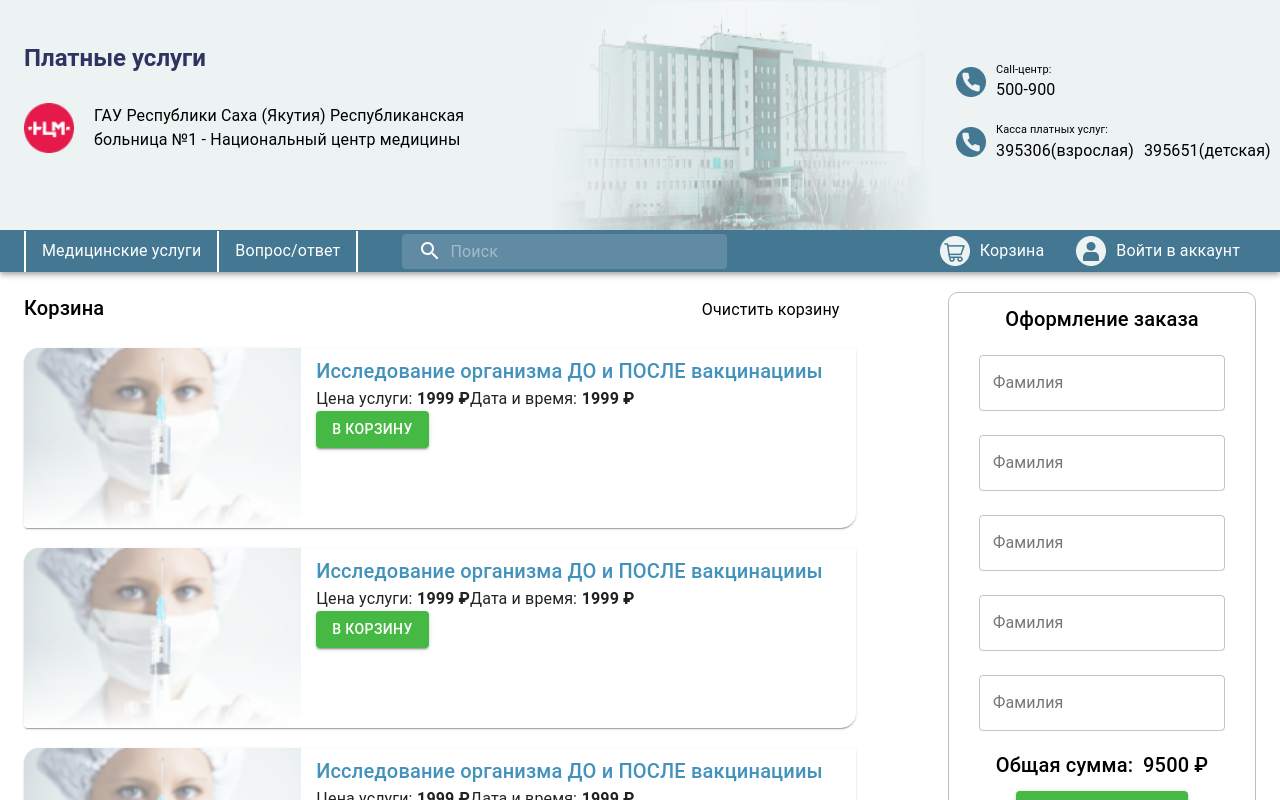
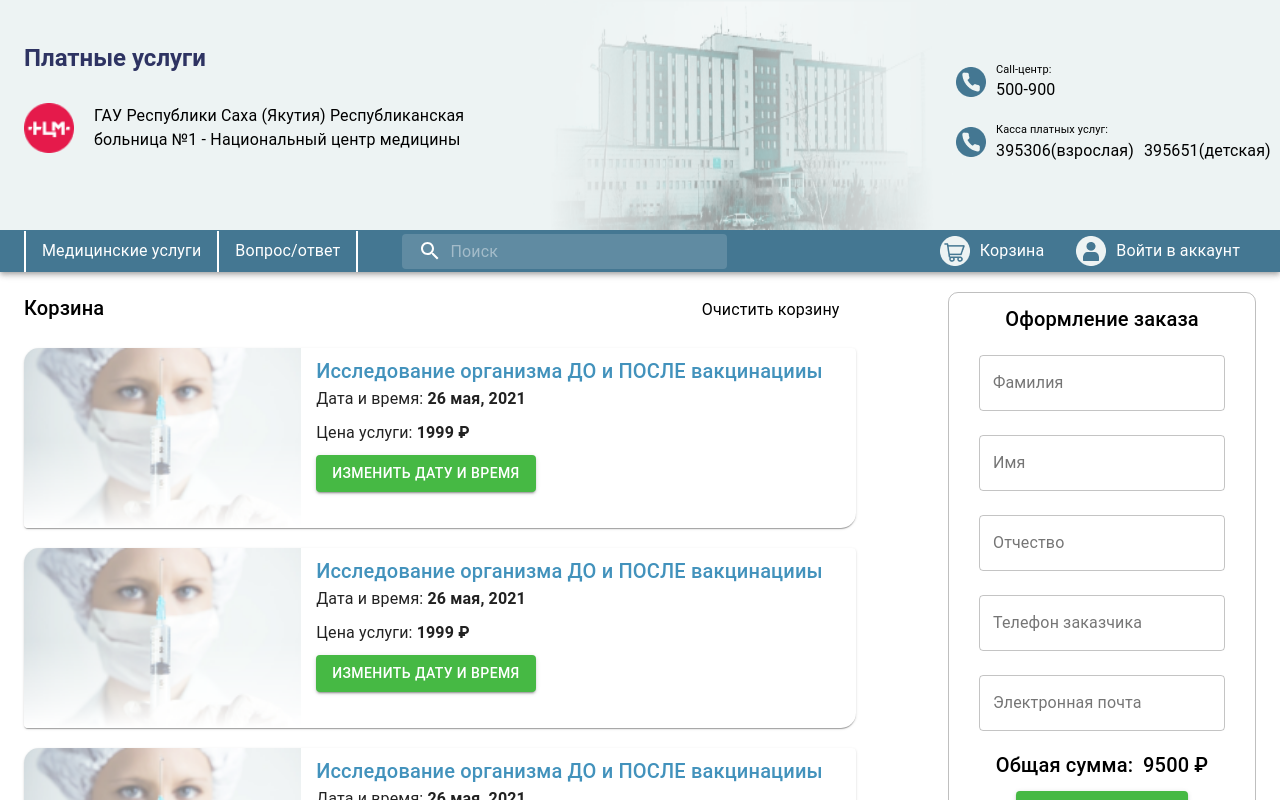
Before and after one commit to mrmainly/payment-systeem, a React (Create React App) app: page /basket in a window 1280 px wide. Shown: the top 800 px of the page. Built offline with nearby package versions, Linux system fonts and the light colour scheme; what moment-range would draw is missing.

Commit message:
redesigned the design in basket

```diff
--- a/src/App.js
+++ b/src/App.js
@@ -15,6 +15,7 @@ import Basket from './pages/profile/basket'
 import PhoneMailProfile from "./pages/profile/phoneMailProfile";
 import FormProfile from "./pages/profile/formProfile";
 import ChangePassword from "./pages/profile/changePassword";
+import ServiceHistory from "./pages/profile/serviceHistory"
 
 const App = () => {
   return (
@@ -29,6 +30,7 @@ const App = () => {
         <Route path="/payment-sistem" component={PaymentSistem} />
         <Route path="/tech-support" component={TechSup} />
         <Route path="/basket" component={Basket} />
+        <Route path="/service-history" component={ServiceHistory} />
       </Switch>
     </Router>
   );
--- a/src/components/card/CardBasket.js
+++ b/src/components/card/CardBasket.js
@@ -30,10 +30,12 @@ const useStyles = makeStyles((theme) => ({
     },
     priceBlock: {
         display: 'flex',
+        flexDirection: 'column'
     },
     actionBlock: {
         display: 'flex',
-        justifyContent: 'space-between'
+        justifyContent: 'space-between',
+        marginTop: 10
     }
 }));
 
@@ -56,13 +58,11 @@ export default function CardBasket(props) {
                         <Typography variant="h6">{props.title}</Typography>
                     </Box>
                     <Box className={classes.priceBlock}>
-                        <Typography>Цена услуги:</Typography>&nbsp;
-                        <Typography style={{ fontWeight: 'bold' }}>{props.price} ₽</Typography>
-                        <Typography>Дата и время:</Typography>&nbsp;
-                        <Typography style={{ fontWeight: 'bold' }}>{props.price} ₽</Typography>
+                        <Typography>Дата и время: <span style={{ fontWeight: 'bold' }}>{props.date}</span></Typography>
+                        <Typography style={{ marginTop: 10 }}>Цена услуги: <span style={{ fontWeight: 'bold' }}>{props.price} ₽</span></Typography>
                     </Box>
                     <Box className={classes.actionBlock}>
-                        <Button variant="contained" style={{ backgroundColor: '#46B944', color: 'white' }}>В корзину</Button>
+                        <Button variant="contained" style={{ backgroundColor: '#46B944', color: 'white' }}>Изменить дату и время</Button>
                     </Box>
                 </Grid>
             </Grid>
--- a/src/components/index.js
+++ b/src/components/index.js
@@ -11,6 +11,7 @@ import SideBar from './layout/SideBar'
 import SideBarBasket from './layout/SideBarBasket'
 import UserSideBar from './layout/UserSideBar'
 import ForgotModal from './modals/ForgotModal'
+import Table from './table'
 
 export {
     Button,
@@ -25,5 +26,6 @@ export {
     UserSideBar,
     SideBarBasket,
     SideBar,
-    ForgotModal
+    ForgotModal,
+    Table
 }
--- a/src/components/layout/SideBarBasket.js
+++ b/src/components/layout/SideBarBasket.js
@@ -14,7 +14,7 @@ const useStyles = makeStyles((theme) => ({
         display: 'flex',
         alignItems: 'center',
         flexDirection: 'column',
-        padding: '10px 30px 10px 30px'
+        padding: '10px 30px 10px 30px',
     }
 }))
 
@@ -28,10 +28,10 @@ const SideBarBasket = () => {
             <Typography variant="h6">Оформление заказа</Typography>
             <Form>
                 <Input {...register('mail')} id="secondName" type="text" label="Фамилия" />
-                <Input {...register('mail')} id="secondName" type="text" label="Фамилия" />
-                <Input {...register('mail')} id="secondName" type="text" label="Фамилия" />
-                <Input {...register('mail')} id="secondName" type="text" label="Фамилия" />
-                <Input {...register('mail')} id="secondName" type="text" label="Фамилия" />
+                <Input {...register('mail')} id="secondName" type="text" label="Имя" />
+                <Input {...register('mail')} id="secondName" type="text" label="Отчество" />
+                <Input {...register('mail')} id="secondName" type="text" label="Телефон заказчика" />
+                <Input {...register('mail')} id="secondName" type="text" label="Электронная почта" />
                 <Box style={{ display: 'flex', justifyContent: 'center', alignItems: 'center', marginTop: 10, marginBottom: 10 }}>
                     <Typography variant="h6">Общая сумма:</Typography>
                     <Typography variant="h6" style={{ marginLeft: 10 }}>9500 ₽</Typography>
--- /dev/null
+++ b/src/components/table/index.js
@@ -0,0 +1,42 @@
+import React from 'react';
+import { makeStyles } from '@material-ui/core/styles';
+import Table from '@material-ui/core/Table';
+import TableBody from '@material-ui/core/TableBody';
+import TableCell from '@material-ui/core/TableCell';
+import TableContainer from '@material-ui/core/TableContainer';
+import TableHead from '@material-ui/core/TableHead';
+import TableRow from '@material-ui/core/TableRow';
+import Paper from '@material-ui/core/Paper';
+
+const useStyles = makeStyles({
+    table: {
+        minWidth: 650,
+    },
+});
+
+export default function TableTransaction(TableData) {
+    const classes = useStyles();
+    const headerValue = ['№ анкеты', 'Дата', 'Сумма', 'Детали', 'Баланс']
+    return (
+        <TableContainer component={Paper}>
+            <Table className={classes.table} size="small" aria-label="a dense table">
+                <TableHead>
+                    <TableRow >
+                        {headerValue.map((item, index) => (
+                            <TableCell key={index}>{item}</TableCell>
+                        ))}
+                    </TableRow>
+                </TableHead>
+                <TableBody>
+                    {TableData ? TableData.map((item, index) => (
+                        <TableRow key={index}>
+                            <TableCell component="th" scope="row">
+                                {item.value}
+                            </TableCell>
+                        </TableRow>
+                    )) : ''}
+                </TableBody>
+            </Table>
+        </TableContainer>
+    );
+}
--- /dev/null
+++ b/src/pages/profile/serviceHistory.js
@@ -0,0 +1,14 @@
+import React from 'react'
+
+import { Layout, Table } from '../../components'
+
+const ServiceHistory = () => {
+    return (
+        <Layout>
+            asdads
+            <Table />
+        </Layout>
+    )
+}
+
+export default ServiceHistory
```
